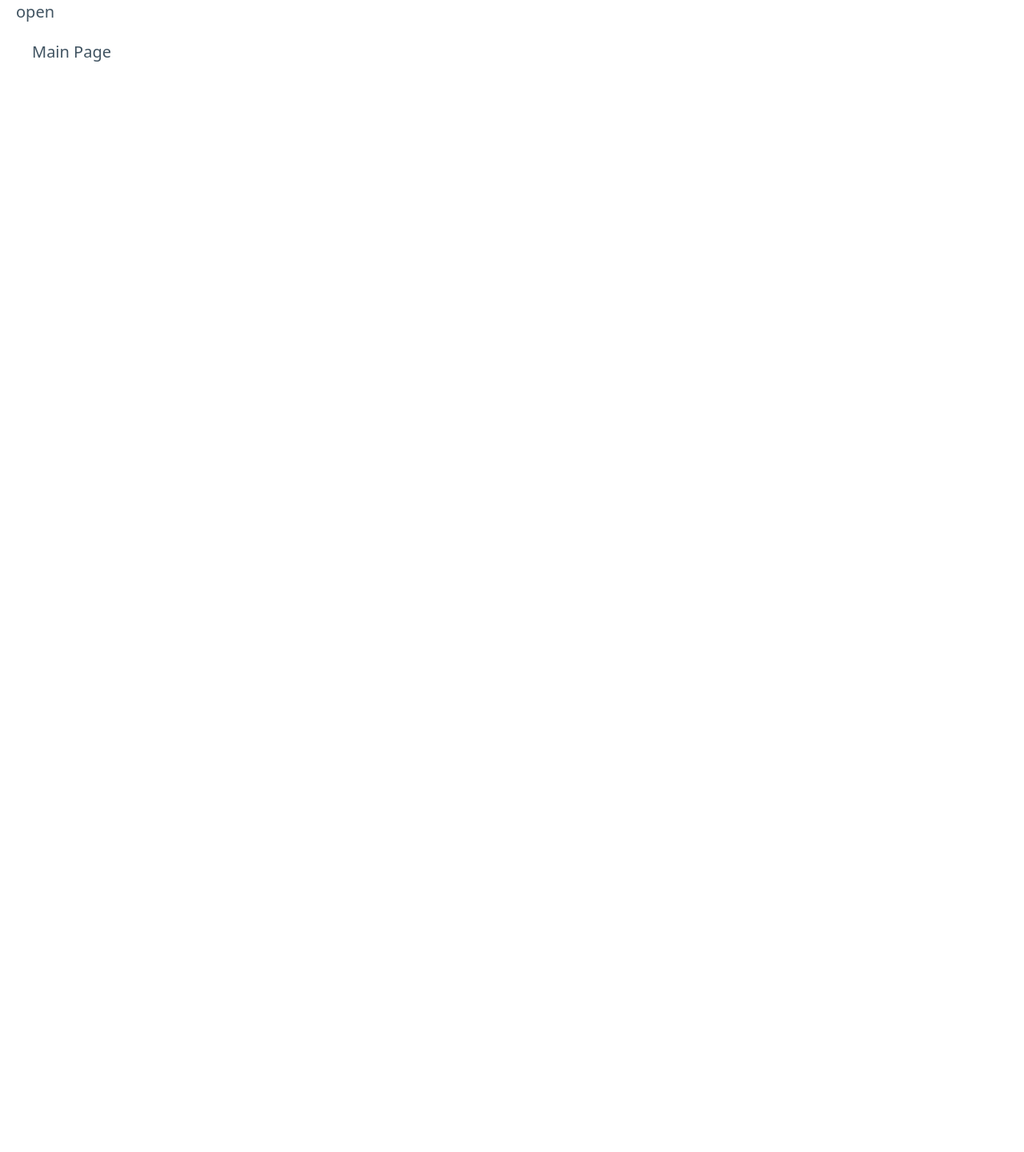
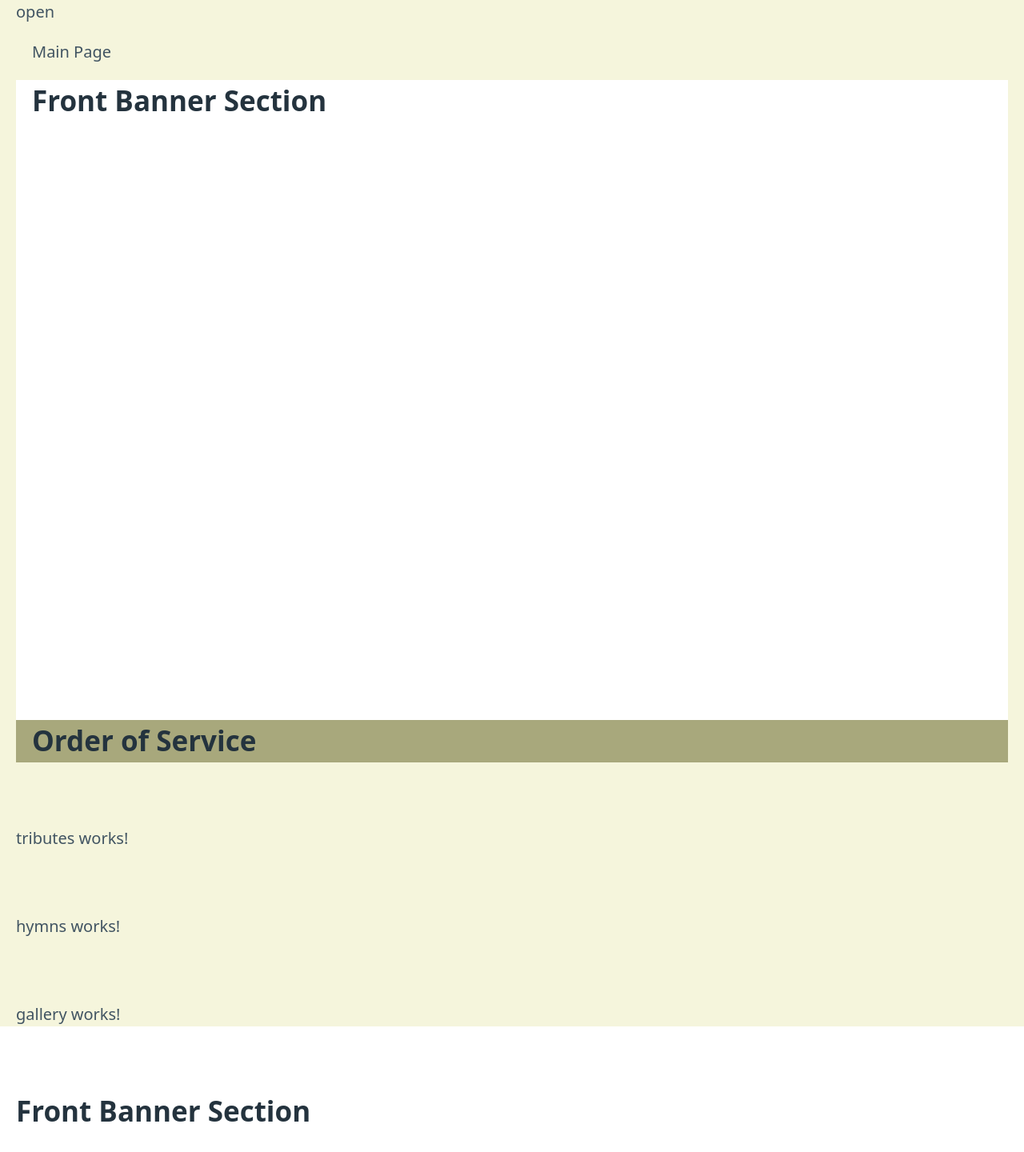
Before and after one commit to sambuahin/Omillie, an Angular app: page / in a window 1280 px wide. Shown: the top 1440 px of the page at 80% size. Before the commit the page ends 800 px from the top, so only its background shows below. Built offline with nearby package versions, Linux system fonts and the light colour scheme.

Commit message:
adding sections

```diff
--- a/src/app/app.css
+++ b/src/app/app.css
@@ -0,0 +1,4 @@
+
+.container-fluid {
+  background-color: beige;
+}
--- a/src/app/app.html
+++ b/src/app/app.html
@@ -2,7 +2,18 @@
   <div class="content">
     <app-navigation> </app-navigation>
     <app-front-banner> </app-front-banner>
+    <section>
+      <app-order-of-service> </app-order-of-service>
+    </section>
+    <section>
+      <app-tributes> </app-tributes>
+    </section>
+    <section>
+      <app-hymns> </app-hymns>
+    </section>
+    <section>
+      <app-gallery> </app-gallery>
+    </section>
   </div>
 </main>
-
 <router-outlet />
--- a/src/app/app.ts
+++ b/src/app/app.ts
@@ -2,10 +2,14 @@ import { Component, signal } from '@angular/core';
 import { RouterOutlet } from '@angular/router';
 import { FrontBanner } from "./front-banner/front-banner";
 import { Navigation } from "./navigation/navigation";
+import { OrderOfService } from "./order-of-service/order-of-service";
+import { Tributes } from "./tributes/tributes";
+import { Hymns } from "./hymns/hymns";
+import { Gallery } from "./gallery/gallery";
 
 @Component({
   selector: 'app-root',
-  imports: [RouterOutlet, Navigation, FrontBanner],
+  imports: [RouterOutlet, Navigation, FrontBanner, OrderOfService, Tributes, Hymns, Gallery],
   templateUrl: './app.html',
   styleUrl: './app.css'
 })
--- a/src/app/front-banner/front-banner.css
+++ b/src/app/front-banner/front-banner.css
@@ -0,0 +1,4 @@
+.container-fluid {
+    background-color: white;
+    height: 100vh;
+}
--- a/src/app/front-banner/front-banner.html
+++ b/src/app/front-banner/front-banner.html
@@ -1,8 +1,3 @@
-<!-- <div style="position: relative; width: 100%; height: 0; padding-top: 56.2225%;
- padding-bottom: 0; box-shadow: 0 2px 8px 0 rgba(63,69,81,0.16); margin-top: 1.6em; margin-bottom: 0.9em; overflow: hidden;
- border-radius: 8px; will-change: transform;">
-  <iframe loading="lazy" style="position: absolute; width: 100%; height: 100%; top: 0; left: 0; border: none; padding: 0;margin: 0;"
-    src="https://www.canva.com/design/DAHAg-yr5Yg/l5BLCeyjFPTfwoynC4ONzA/view?embed" allowfullscreen="allowfullscreen" allow="fullscreen">
-  </iframe>
+<div class="container-fluid" id="front-section">
+  <h2>Front Banner Section</h2>
 </div>
-<a href="https:&#x2F;&#x2F;www.canva.com&#x2F;design&#x2F;DAHAg-yr5Yg&#x2F;l5BLCeyjFPTfwoynC4ONzA&#x2F;view?utm_content=DAHAg-yr5Yg&amp;utm_campaign=designshare&amp;utm_medium=embeds&amp;utm_source=link" target="_blank" rel="noopener">Design - Branding Portfolio Website in White  Grey  Black  Light Classic Minimal Style</a> by Samuel Buahin -->
--- a/src/app/order-of-service/order-of-service.css
+++ b/src/app/order-of-service/order-of-service.css
@@ -0,0 +1,4 @@
+.container-fluid {
+    background-color: rgb(168, 168, 124);
+    height: 100%;
+}
--- a/src/app/order-of-service/order-of-service.html
+++ b/src/app/order-of-service/order-of-service.html
@@ -1 +1,3 @@
-<p>order-of-service works!</p>
+<div class="container-fluid" id="order-of-service-section">
+    <h2>Order of Service</h2>
+</div>
```
